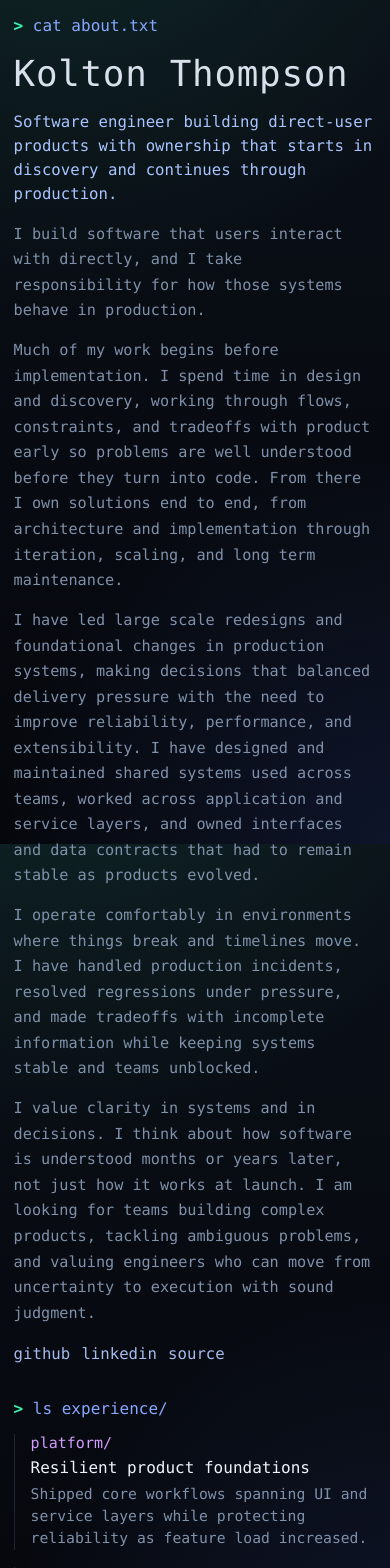
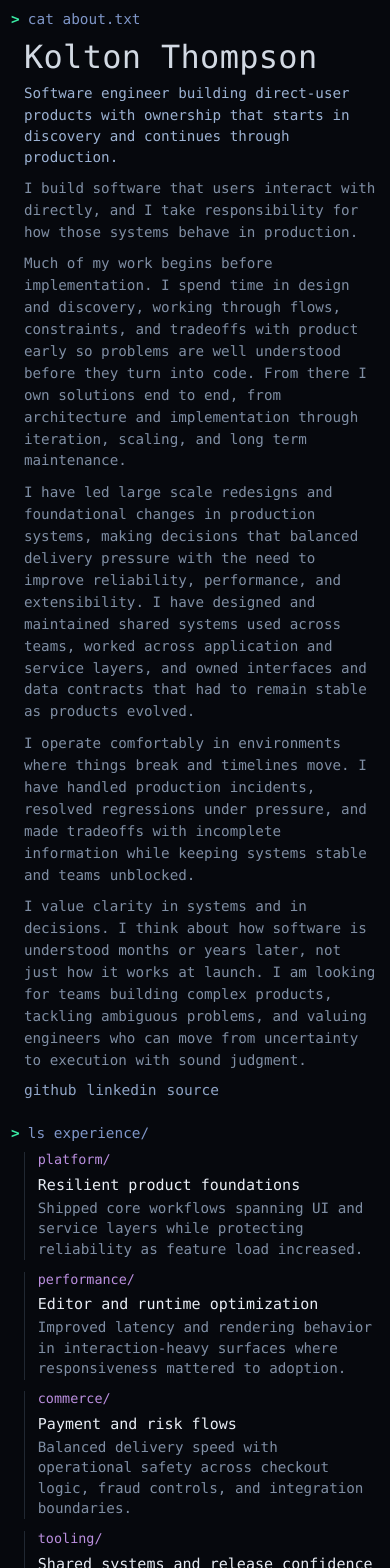
Before and after one commit to misterkolton/kt.dev.portfolio, a React (Vite) app: page / in a window 390 px wide. Shown: the top 1568 px of the page. Built offline with nearby package versions, Linux system fonts and the light colour scheme.

Commit message:
style: match terminal layout and reduce blur/glow

```diff
--- a/src/index.css
+++ b/src/index.css
@@ -1,14 +1,14 @@
 :root {
   color-scheme: dark;
   font-family: 'IBM Plex Mono', 'SFMono-Regular', Menlo, Consolas, monospace;
-  --bg: #05070c;
-  --bg-soft: #0a0f17;
-  --text: #d8e0eb;
-  --muted: #7f91aa;
-  --accent: #3bf7ad;
-  --command: #86a7ff;
-  --border: rgb(115 143 183 / 22%);
-  --area: #d19bff;
+  --bg: #06080d;
+  --text: #d2d9e3;
+  --muted: #7f8ea4;
+  --accent: #39e9a3;
+  --command: #7f96c8;
+  --link: #8fa4c6;
+  --border: rgb(120 141 170 / 24%);
+  --area: #bb8fdf;
 }
 
 * {
@@ -23,15 +23,14 @@ body,
 }
 
 body {
-  background:
-    radial-gradient(circle at 15% -20%, rgb(58 247 173 / 11%), transparent 45%),
-    radial-gradient(circle at 100% 100%, rgb(80 120 255 / 12%), transparent 42%),
-    linear-gradient(180deg, var(--bg-soft), var(--bg));
+  background: var(--bg);
   color: var(--text);
+  -webkit-font-smoothing: antialiased;
+  text-rendering: geometricPrecision;
 }
 
 a {
-  color: #9dbdff;
+  color: var(--link);
   text-decoration: none;
 }
 
@@ -41,30 +40,35 @@ a:hover {
 
 .app-shell {
   min-height: 100%;
-  padding: clamp(1rem, 3vw, 2.25rem) clamp(0.85rem, 3vw, 2.5rem);
+  padding: clamp(0.85rem, 2.5vw, 1.6rem) clamp(0.75rem, 2.4vw, 1.7rem);
 }
 
 .terminal-landing {
-  width: min(100%, 980px);
+  width: min(100%, 920px);
   margin: 0 auto;
   display: flex;
   flex-direction: column;
-  gap: 2.75rem;
+  gap: 1.9rem;
 }
 
 .section-block {
   display: flex;
   flex-direction: column;
-  gap: 1rem;
+  gap: 0.68rem;
+}
+
+.section-block > :not(.command-heading) {
+  margin-left: 1.05rem;
 }
 
 .command-heading {
   margin: 0;
   display: inline-flex;
   align-items: center;
-  gap: 0.6rem;
+  gap: 0.52rem;
   color: var(--command);
-  font-size: 1.12rem;
+  font-size: 0.95rem;
+  line-height: 1.25;
 }
 
 .prompt-marker {
@@ -73,43 +77,47 @@ a:hover {
 }
 
 .hero-name {
-  margin: 0.15rem 0 0;
-  font-size: clamp(2rem, 6vw, 3.25rem);
-  font-weight: 560;
-  letter-spacing: 0.02em;
+  margin: 0.05rem 0 0;
+  font-size: clamp(1.85rem, 4.3vw, 2.55rem);
+  font-weight: 540;
+  letter-spacing: 0.01em;
+  line-height: 1.15;
 }
 
 .hero-lead {
   margin: 0;
-  max-width: 72ch;
-  color: #a8c4ff;
-  font-size: clamp(1rem, 2vw, 1.18rem);
-  line-height: 1.52;
+  max-width: 75ch;
+  color: #9cb2d3;
+  font-size: 0.96rem;
+  line-height: 1.5;
 }
 
 .about-copy {
   display: grid;
-  gap: 0.9rem;
-  max-width: 80ch;
+  gap: 0.62rem;
+  max-width: 78ch;
 }
 
 .about-copy p {
   margin: 0;
   color: var(--muted);
-  font-size: 1rem;
-  line-height: 1.68;
+  font-size: 0.92rem;
+  line-height: 1.54;
 }
 
 .quick-links {
   display: flex;
   flex-wrap: wrap;
-  gap: 1.25rem;
-  margin-top: 0.1rem;
+  gap: 0.9rem;
+  margin-top: 0;
 }
 
-.quick-links a {
-  color: #a4bbeb;
-  font-size: 0.98rem;
+.quick-links a,
+.project-links a,
+.section-link {
+  color: var(--link);
+  font-size: 0.91rem;
+  line-height: 1.3;
 }
 
 .entry-list,
@@ -119,41 +127,45 @@ a:hover {
   padding: 0;
   list-style: none;
   display: grid;
-  gap: 1.05rem;
+  gap: 0.72rem;
 }
 
 .entry-item,
 .project-item,
 .post-item {
   display: grid;
-  gap: 0.25rem;
-  padding-left: 1rem;
+  gap: 0.2rem;
+  padding-left: 0.8rem;
   border-left: 1px solid var(--border);
 }
 
-.entry-item {
-  grid-template-columns: minmax(0, 8.5rem) minmax(0, 1fr);
-  column-gap: 1rem;
+.entry-item,
+.post-item {
+  grid-template-columns: minmax(0, 7.25rem) minmax(0, 1fr);
+  column-gap: 0.95rem;
 }
 
 .entry-area {
   margin: 0;
   color: var(--area);
-  font-size: 1rem;
+  font-size: 0.93rem;
+  line-height: 1.35;
 }
 
-.entry-content {
+.entry-content,
+.post-content {
   display: flex;
   flex-direction: column;
-  gap: 0.35rem;
+  gap: 0.22rem;
 }
 
 .entry-title,
 .project-name,
 .post-title {
   margin: 0;
-  color: #eef3fb;
-  font-size: 1.08rem;
+  color: #e8edf5;
+  font-size: 0.98rem;
+  line-height: 1.35;
 }
 
 .entry-summary,
@@ -161,124 +173,129 @@ a:hover {
 .post-summary {
   margin: 0;
   color: var(--muted);
-  line-height: 1.52;
+  font-size: 0.9rem;
+  line-height: 1.44;
 }
 
 .section-link {
   display: inline-flex;
   width: fit-content;
-  color: #8eafe7;
-  margin-top: 0.1rem;
+  margin-top: 0;
 }
 
 .project-item {
-  gap: 0.5rem;
+  gap: 0.35rem;
 }
 
 .project-heading {
   display: flex;
   align-items: center;
-  gap: 0.75rem;
+  gap: 0.58rem;
   flex-wrap: wrap;
 }
 
 .project-status {
-  font-size: 0.98rem;
-  letter-spacing: 0.02em;
+  font-size: 0.89rem;
+  letter-spacing: 0;
 }
 
 .project-status--live {
-  color: #3bf7ad;
+  color: #38e39f;
 }
 
 .project-status--active {
-  color: #84b4ff;
+  color: #7ea6e3;
 }
 
 .project-status--planned {
-  color: #dbc969;
+  color: #c9b764;
 }
 
 .project-tags {
   margin: 0;
-  color: #89d8ff;
-  font-size: 0.92rem;
+  color: #85b8dd;
+  font-size: 0.85rem;
+  line-height: 1.36;
 }
 
 .project-links {
   display: flex;
   flex-wrap: wrap;
-  gap: 0.85rem;
-}
-
-.project-links a {
-  color: #a4bbeb;
-  font-size: 0.96rem;
-}
-
-.post-item {
-  grid-template-columns: minmax(0, 8.5rem) minmax(0, 1fr);
-  column-gap: 1rem;
+  gap: 0.75rem;
 }
 
 .post-date {
   margin: 0;
-  color: #88a4d0;
+  color: #839ac0;
+  font-size: 0.88rem;
+  line-height: 1.34;
 }
 
-.post-content {
-  display: flex;
-  flex-direction: column;
-  gap: 0.35rem;
+.hero-lead,
+.about-copy p,
+.entry-summary,
+.project-summary,
+.project-tags,
+.post-summary,
+.section-link,
+.quick-links a,
+.project-links a {
+  overflow-wrap: anywhere;
 }
 
 @media (max-width: 760px) {
+  .app-shell {
+    padding: 0.68rem;
+  }
+
   .terminal-landing {
-    gap: 2.25rem;
+    gap: 1.55rem;
+  }
+
+  .section-block {
+    gap: 0.56rem;
+  }
+
+  .section-block > :not(.command-heading) {
+    margin-left: 0.82rem;
   }
 
   .command-heading {
-    font-size: 1rem;
+    font-size: 0.9rem;
   }
 
   .hero-name {
-    font-size: clamp(1.75rem, 9.2vw, 2.35rem);
+    font-size: clamp(1.55rem, 8.2vw, 2.1rem);
   }
 
-  .hero-lead {
-    font-size: 0.98rem;
-  }
-
-  .about-copy p {
-    font-size: 0.95rem;
+  .hero-lead,
+  .about-copy p,
+  .entry-summary,
+  .project-summary,
+  .post-summary {
+    font-size: 0.89rem;
   }
 
   .entry-item,
   .post-item {
     grid-template-columns: 1fr;
-    gap: 0.4rem;
+    gap: 0.28rem;
   }
 
   .entry-area,
-  .post-date {
-    font-size: 0.94rem;
+  .post-date,
+  .project-tags {
+    font-size: 0.84rem;
   }
 
   .entry-title,
   .project-name,
   .post-title {
-    font-size: 1rem;
-  }
-
-  .entry-summary,
-  .project-summary,
-  .post-summary,
-  .project-tags {
-    font-size: 0.92rem;
+    font-size: 0.94rem;
   }
 
   .quick-links,
   .project-links {
-    gap: 0.7rem;
+    gap: 0.62rem;
   }
 }
```
